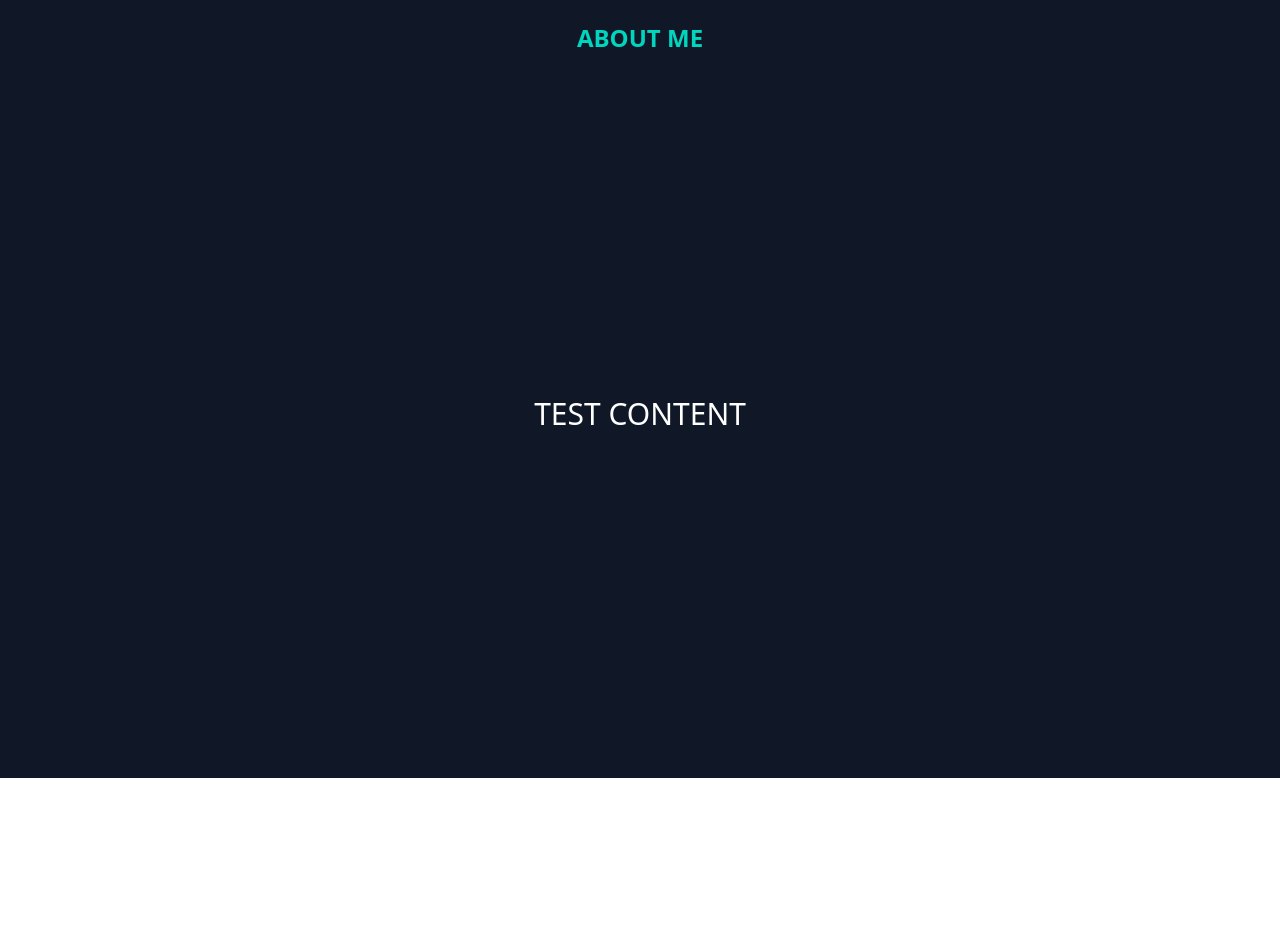
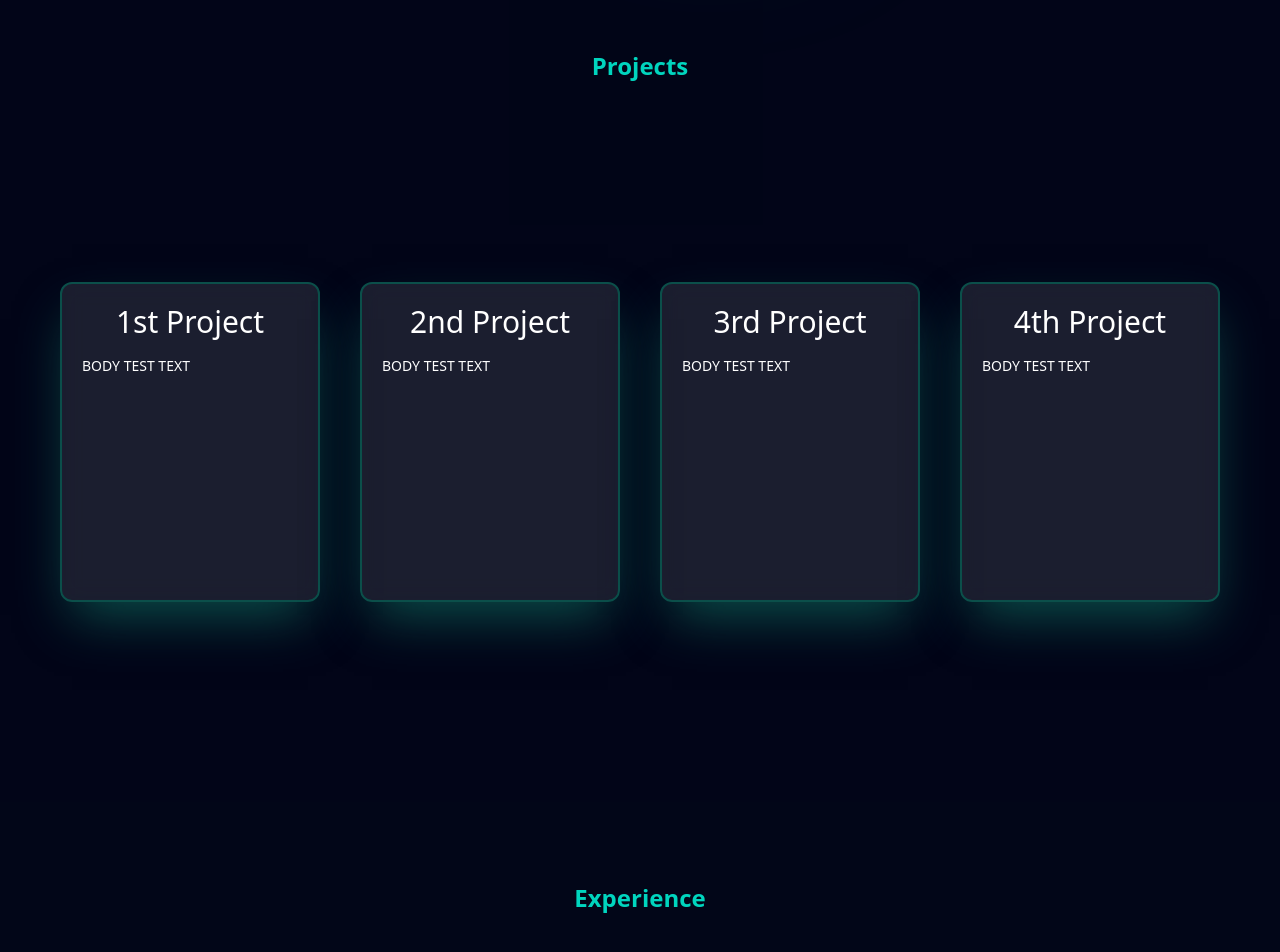
Before and after one commit to resuta17/final-portfolio, a Vue app: page / in a window 1280 px wide. Shown: the part 870-1822 px from the top of the page. Before the commit the page ends 1648 px from the top, so only its background shows below. Built offline with nearby package versions, Linux system fonts and the light colour scheme.

Commit message:
feat: C7 Add sections for Projects and Experience

```diff
--- a/src/App.vue
+++ b/src/App.vue
@@ -52,15 +52,15 @@ onMounted(() => typeWriter())
     </div>
 
     <nav
-      class="sticky top-0 z-50 h-12 bg-slate-950/0 backdrop-blur-xl flex justify-between px-10 items-center transition-all duration-500"
+      class="sticky top-0 z-50 h-10 bg-slate-950/0 backdrop-blur-xl flex justify-between px-10 items-center transition-all duration-500"
       :class="{ 'border-b-1 border-white/20': isScrolled }"
     >
       <div><p class="font-sans font-bold text-teal-400 shiny-text">JL Hebres</p></div>
       <div class="text-teal-400 px-2 text-sm items-center flex justify-center space-x-6">
-        <div>About</div>
-        <div>Experiences</div>
+        <div>Projects</div>
+        <div>Experience</div>
         <div>Skills</div>
-        <div>Projects</div>
+        <div>About Me</div>
       </div>
       <button
         class="text-teal-400 px-2 text-xs border-1 rounded-full hover:cursor-pointer hover:bg-teal-900"
@@ -107,7 +107,7 @@ onMounted(() => typeWriter())
               class="relative z-10 border-2 border-teal-400 rounded-full p-1 transition-transform duration-300 hover:bg-teal-900 hover:scale-125"
             />
           </a>
-          <a href="https://www.linkedin.com/in/jlhebres/">
+          <a href="https://www.linkedin.com/in/jlhebres/" target="_blank">
             <img
               src="./assets/linked-in-48.png"
               width="35"
@@ -115,7 +115,7 @@ onMounted(() => typeWriter())
               class="relative z-10 border-2 border-teal-400 rounded-full p-1 transition-transform duration-300 hover:bg-teal-900 hover:scale-125"
             />
           </a>
-          <a href="https://github.com/resuta17">
+          <a href="https://github.com/resuta17" target="_blank">
             <img
               src="./assets/github-50.png"
               width="35"
@@ -141,11 +141,41 @@ onMounted(() => typeWriter())
     </section>
 
     <section
-      class="font-poppins min-h-screen bg-gray-900 flex flex-col justify-center items-center text-white text-3xl z-10 relative"
+      class="font-poppins min-h-[90vh] bg-slate-950/60 flex flex-col justify-center items-center text-white text-3xl z-10 relative"
     >
-      <p class="mt-10 text-center text-2xl text-teal-400 font-bold">ABOUT ME</p>
-      <div class="flex justify-center items-center min-h-[90vh]">
-        <p>TEST CONTENT</p>
+      <p class="mt-20 text-center text-2xl text-teal-400 font-bold">Projects</p>
+      <div class="flex justify-center items-center min-h-[90vh] space-x-10">
+        <div
+          class="h-80 w-65 bg-white/10 backdrop-blur-md rounded-xl shadow-2xl shadow-teal-900 border-2 border-teal-900 p-5"
+        >
+          <p class="text-center pb-4 text-md">1st Project</p>
+          <p class="text-sm">BODY TEST TEXT</p>
+        </div>
+        <div
+          class="h-80 w-65 bg-white/10 backdrop-blur-md rounded-xl shadow-2xl shadow-teal-900 border-2 border-teal-900 p-5"
+        >
+          <p class="text-center pb-4 text-md">2nd Project</p>
+          <p class="text-sm">BODY TEST TEXT</p>
+        </div>
+        <div
+          class="h-80 w-65 bg-white/10 backdrop-blur-md rounded-xl shadow-2xl shadow-teal-900 border-2 border-teal-900 p-5"
+        >
+          <p class="text-center pb-4 text-md">3rd Project</p>
+          <p class="text-sm">BODY TEST TEXT</p>
+        </div>
+
+        <div
+          class="h-80 w-65 bg-white/10 backdrop-blur-md rounded-xl shadow-2xl shadow-teal-900 border-2 border-teal-900 p-5"
+        >
+          <p class="text-center pb-4 text-md">4th Project</p>
+          <p class="text-sm">BODY TEST TEXT</p>
+        </div>
+      </div>
+    </section>
+
+    <section class="relative justify-center items-center min-h-[90vh] px-6 z-10">
+      <div>
+        <p class="mt-20 text-center text-2xl text-teal-400 font-bold">Experience</p>
       </div>
     </section>
   </div>
```
